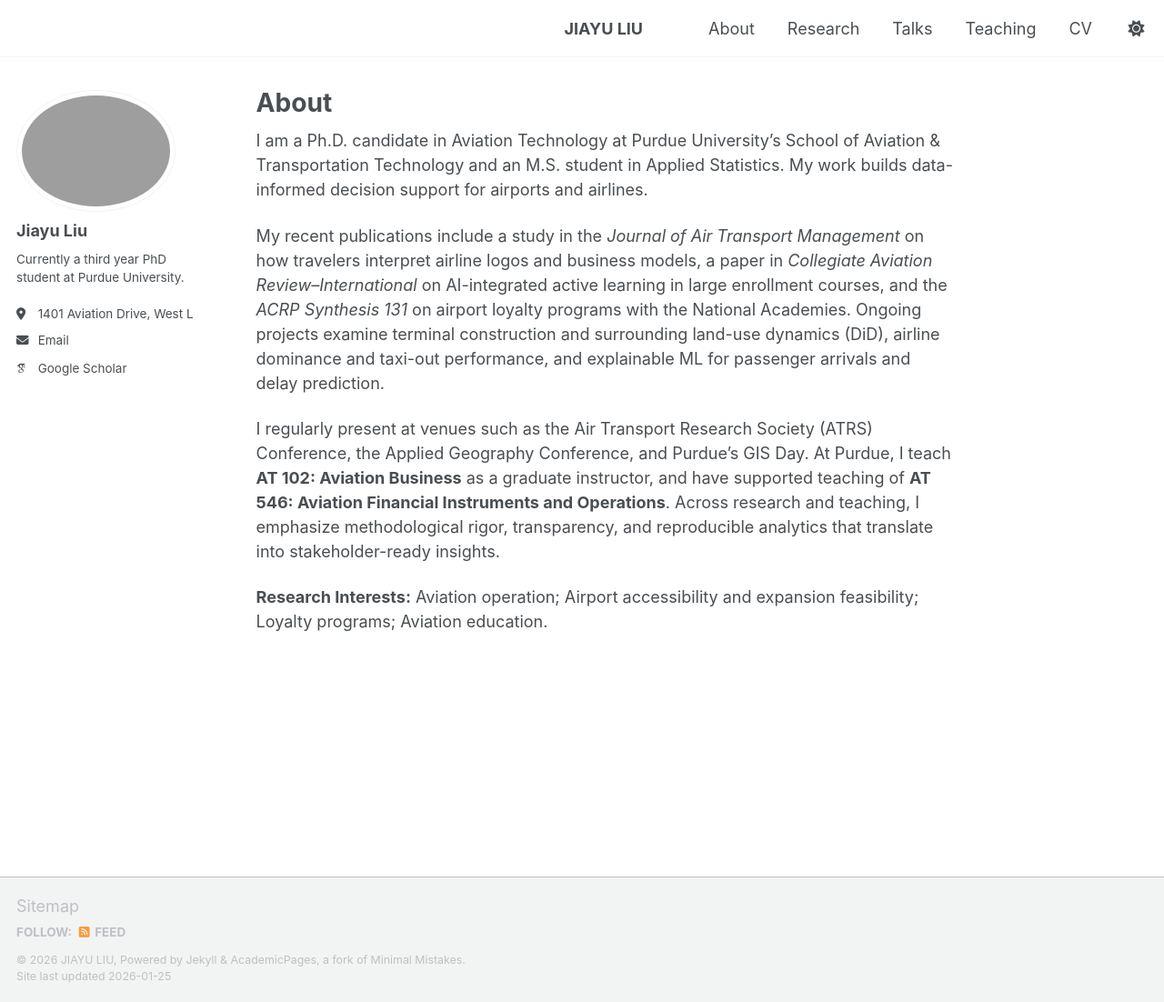
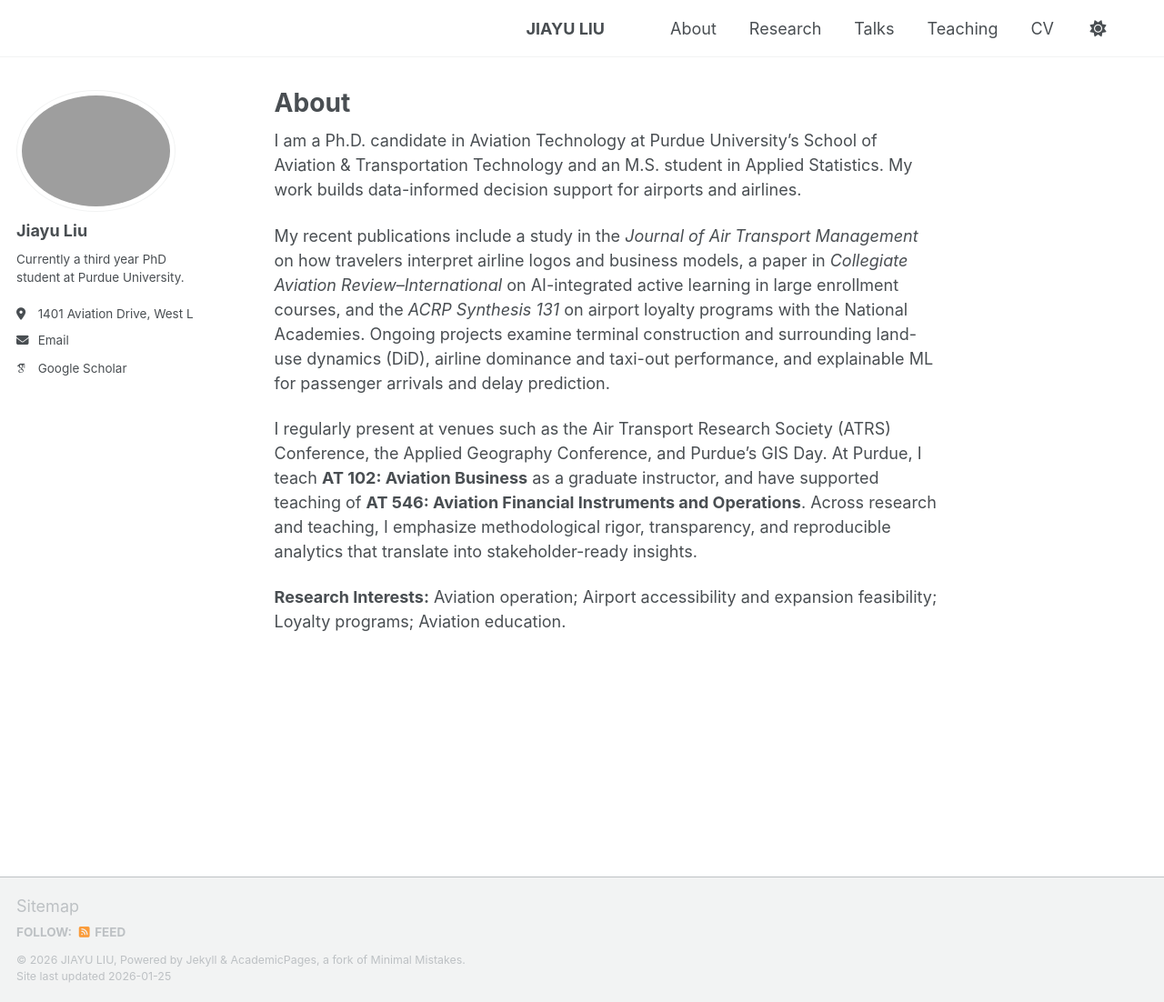
Before and after one commit to liu3309/liu3309.github.io, a Jekyll site: the page built from _pages/about.md, in a window 1280 px wide and 1102 px high. Shown: the whole window at 91% size. Built offline with Jekyll 4.4.1, drawn with Linux system fonts in a browser that asks for light colours; some web fonts are replaced; a script that is not in the unit is left out.

Commit message:
Add responsive layout styles for masthead and page

```diff
--- a/assets/css/main.scss
+++ b/assets/css/main.scss
@@ -52,3 +52,23 @@
 .masthead .site-title {
   display: none !important;
 }
+.masthead__inner-wrap,
+.page {
+  max-width: 1200px;   /* adjust if you want narrower/wider */
+  margin-left: auto;
+  margin-right: auto;
+}
+
+/* Use the same horizontal padding as the masthead (tabs area) */
+.masthead__inner-wrap { padding-left: 20px; padding-right: 20px; }
+.page__inner-wrap     { padding-left: 20px; padding-right: 20px; }
+
+/* Remove extra inner padding some layouts add */
+.layout--single .page__content {
+  padding-left: 0;
+  padding-right: 0;
+}
+
+/* Optional: when the author sidebar is shown on the About page,
+   keep the main column tight so the left/right edges still align */
+.sidebar { margin-left: 0; }
```
